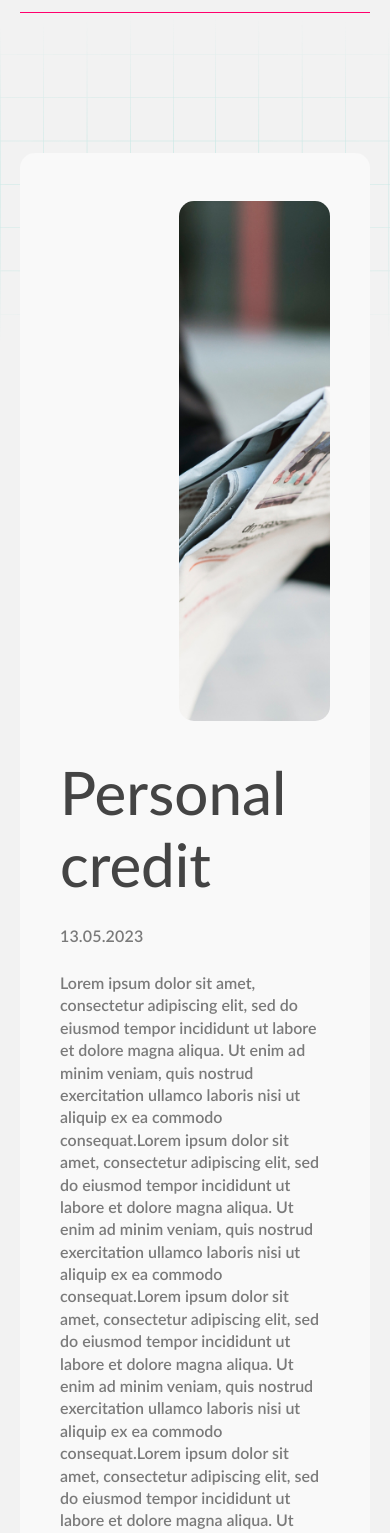
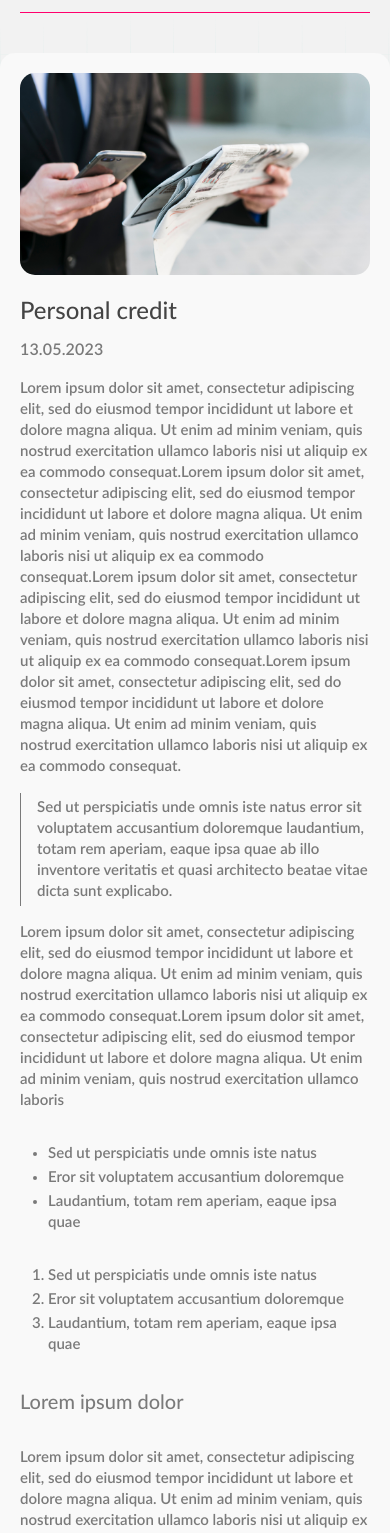
Before and after one commit to danelian/technopeak, a website: page src/single-news.html in a window 390 px wide. Shown: the part 67-1600 px from the top of the page. Drawn offline with nearby package versions, Linux system fonts and the light colour scheme; files that its build step writes are made by us from their sources; files whose address does not match are found by name.

Commit message:
page single news - adaptation

```diff
--- a/src/scss/widgets/single-news.scss
+++ b/src/scss/widgets/single-news.scss
@@ -1,5 +1,5 @@
 .sn-section {
-  padding-top: 220px;
+  padding-top: 200px;
   padding-bottom: 32px;
 }
 
@@ -32,7 +32,7 @@
     font-size: 60px;
     font-style: normal;
     font-weight: 500;
-    line-height: 1.2;
+    line-height: 1.1;
     color: #444444;
   }
   .meta {
@@ -121,7 +121,7 @@
   blockquote {
     max-width: 100%;
     margin: 20px 0 28px 16px;
-    padding: 8px 0 8px 16px;
+    padding: 4px 0 4px 16px;
     border-left: 1px solid var(--font-color);
   }
   blockquote p {
@@ -145,3 +145,138 @@
     margin-bottom: 32px;
   }
 }
+
+@media screen and (max-width: 1365px) {
+  .sn-section {
+    padding-top: 140px;
+  }
+  .article {
+    padding: 32px 28px;
+    .image {
+      height: 400px;
+      margin-left: 40px;
+      margin-bottom: 20px;
+    }
+    .title {
+      font-size: 44px;
+    }
+  }
+  .seemore {
+    margin-top: 100px;
+    .section-title {
+      margin-bottom: 24px;
+    }
+  }
+}
+
+@include tablet {
+  .sn-section {
+    padding-top: 120px;
+    padding-bottom: 20px;
+  }
+
+  .article {
+    .image {
+      width: 100%;
+      height: auto;
+      aspect-ratio: 320 / 185;
+      margin-left: 0;
+      margin-bottom: 24px;
+      float: none;
+    }
+    .title {
+      margin-bottom: 16px;
+      font-size: 36px;
+    }
+    .meta {
+      margin-bottom: 16px;
+    }
+    h2 {
+      margin-top: 24px;
+      margin-bottom: 16px;
+      font-size: 24px;
+    }
+    h3 {
+      margin-bottom: 16px;
+      font-size: 18px;
+    }
+    p {
+      margin-top: 16px;
+      margin-bottom: 16px;
+    }
+    table {
+      margin: 16px 0;
+      th, td {
+        padding: 12px;
+      }
+    }
+    ul, ol {
+      margin-top: 16px;
+      margin-bottom: 16px;
+    }
+    blockquote {
+      margin: 16px 0 16px 0;
+    }
+    .row-2 {
+      grid-template-columns: repeat(1, 1fr);
+      gap: 0;
+    }
+  }
+  .seemore {
+    margin-top: 60px;
+    .section-title {
+      margin-bottom: 16px;
+    }
+  }
+}
+
+@media screen and (max-width: 760px) {
+  .sn-section {
+    .article {
+      margin-left: -20px;
+      width: calc(100% + 40px);
+    }
+  }
+}
+
+@include mobile {
+  .article {
+    padding: 20px;
+    .title {
+      font-size: 24px;
+      margin-bottom: 12px;
+    }
+    h2 {
+      margin-top: 20px;
+      font-size: 20px;
+    }
+    h3 {
+      margin-top: 20px;
+      font-size: 16px;
+    }
+    p {
+      font-size: 15px;
+    }
+    table {
+      font-size: 15px;
+      th, td {
+        font-size: 15px;
+      }
+    }
+    ul, ol {
+      font-size: 15px;
+    }
+    blockquote {
+      p {
+        font-size: 15px;
+        line-height: 1.4;
+      }
+    }
+  }
+  .seemore {
+    margin-top: 60px;
+    .section-title {
+      margin-bottom: 16px;
+    }
+  }
+}
```
Also changed, not shown: dist/css/style.css, dist/css/style.min.css.
